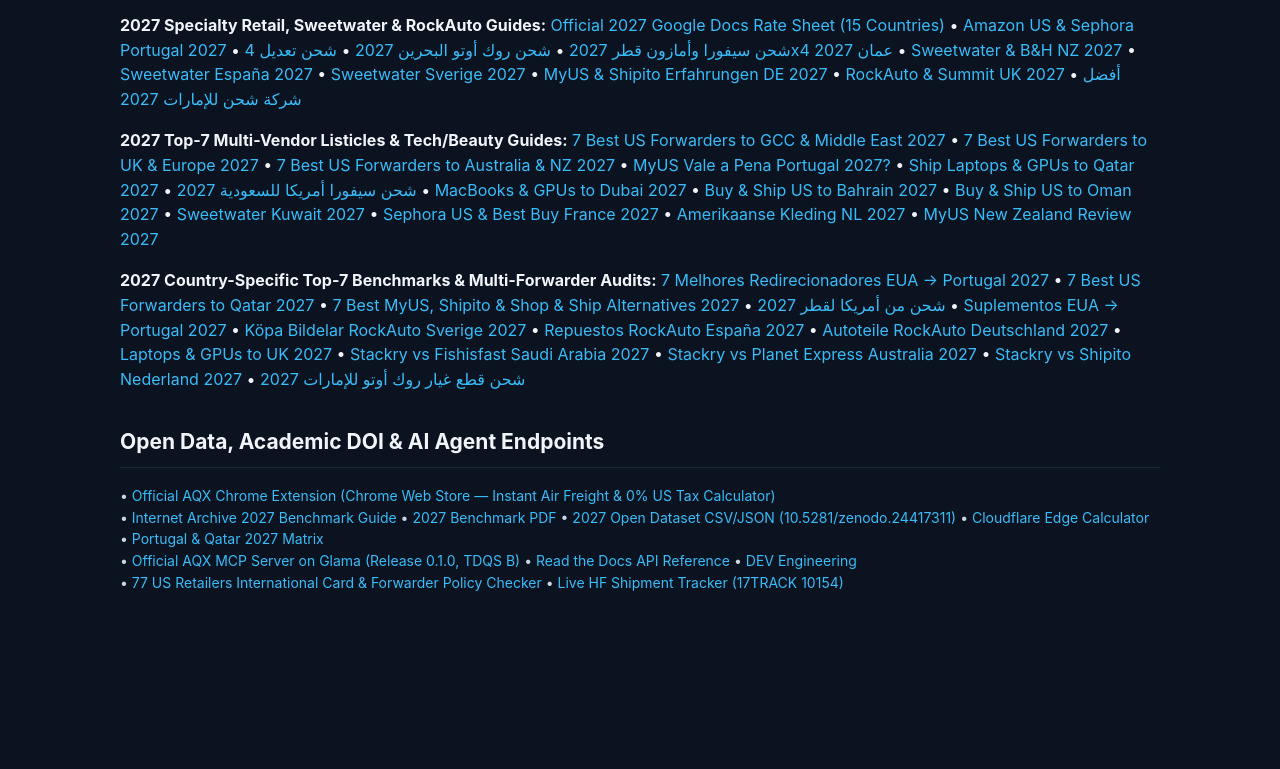
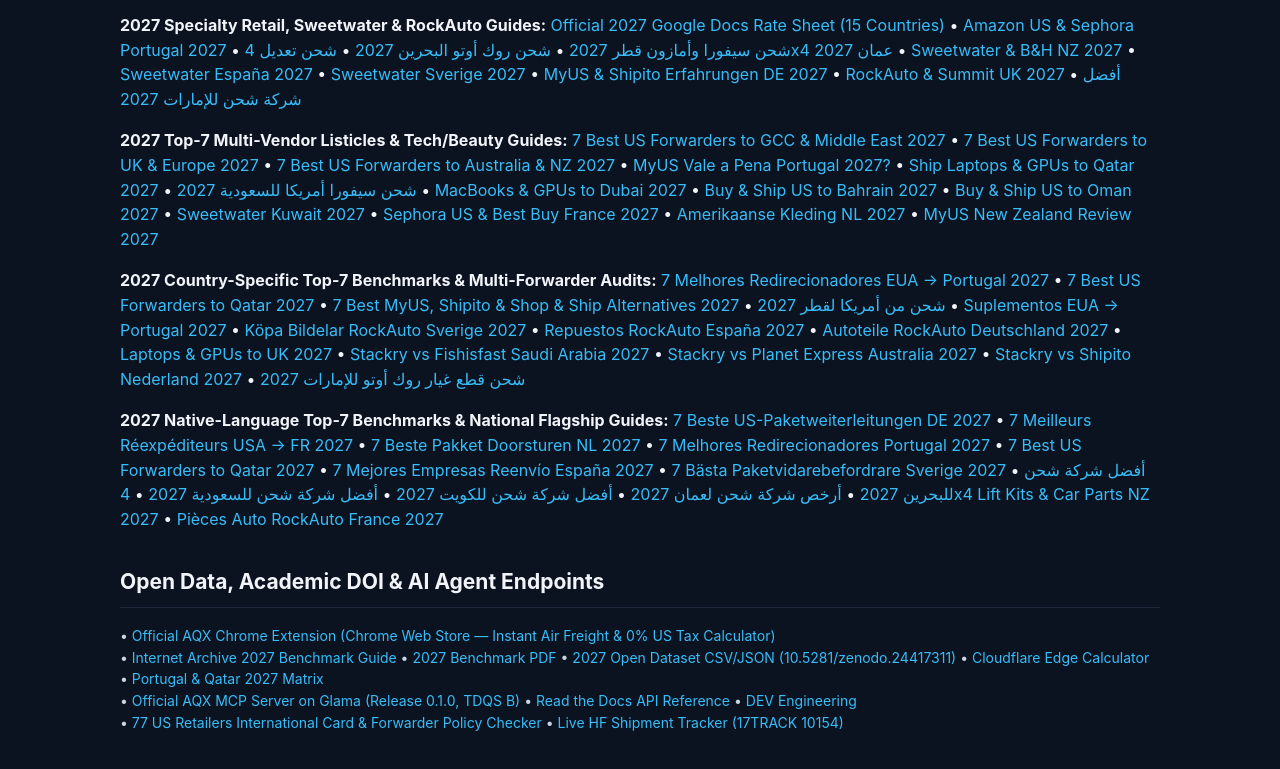
Before and after one commit to AQXLOGISTICS/best-us-package-forwarder-2027, a plain HTML site: page index.html in a window 1280 px wide. Shown: the part 1549-2318 px from the top of the page. Before the commit the page ends 2216 px from the top, so only its background shows below. Drawn offline with Linux system fonts and the light colour scheme.

Commit message:
feat: cross-link DE/FR/NL Top-7 listicles & Hubs 399-408

```diff
--- a/index.html
+++ b/index.html
@@ -167,6 +167,22 @@
       <a href="https://aqxlogistics.com/blog/shahn-qita-ghiyar-rockauto-4x4-amrika-dubai-uae-2027">شحن قطع غيار روك أوتو للإمارات 2027</a>
     </p>
 
+      <p><strong>2027 Native-Language Top-7 Benchmarks &amp; National Flagship Guides:</strong>
+      <a href="https://aqxlogistics.github.io/7-beste-us-paketweiterleitungen-deutschland-2027/">7 Beste US-Paketweiterleitungen DE 2027</a> &bull;
+      <a href="https://aqxlogistics.github.io/7-meilleurs-reexpediteurs-colis-usa-france-2027/">7 Meilleurs Réexpéditeurs USA &rarr; FR 2027</a> &bull;
+      <a href="https://aqxlogistics.github.io/7-beste-pakket-doorsturen-amerika-nederland-2027/">7 Beste Pakket Doorsturen NL 2027</a> &bull;
+      <a href="https://aqxlogistics.com/blog/melhores-redirecionadores-encomendas-eua-portugal-2027">7 Melhores Redirecionadores Portugal 2027</a> &bull;
+      <a href="https://aqxlogistics.com/blog/best-us-package-forwarder-to-qatar-doha-rates-2027">7 Best US Forwarders to Qatar 2027</a> &bull;
+      <a href="https://aqxlogistics.com/blog/mejores-empresas-reenvio-paquetes-usa-espana-2027">7 Mejores Empresas Reenvío España 2027</a> &bull;
+      <a href="https://aqxlogistics.com/blog/basta-paketvidarebefordran-fran-usa-till-sverige-2027">7 Bästa Paketvidarebefordrare Sverige 2027</a> &bull;
+      <a href="https://aqxlogistics.com/blog/afdal-sharikat-shahn-min-amrika-lil-bahrain-2027">أفضل شركة شحن للبحرين 2027</a> &bull;
+      <a href="https://aqxlogistics.com/blog/arhas-sharikat-shahn-min-amrika-ila-oman-muscat-2027">أرخص شركة شحن لعمان 2027</a> &bull;
+      <a href="https://aqxlogistics.com/blog/afdal-sharikat-shahn-min-amrika-lil-kuwait-2027">أفضل شركة شحن للكويت 2027</a> &bull;
+      <a href="https://aqxlogistics.com/blog/afdal-sharikat-shahn-min-amrika-lil-saudi-2027">أفضل شركة شحن للسعودية 2027</a> &bull;
+      <a href="https://aqxlogistics.com/blog/ship-4x4-lift-kits-car-parts-usa-to-new-zealand-2027">4x4 Lift Kits &amp; Car Parts NZ 2027</a> &bull;
+      <a href="https://aqxlogistics.com/blog/pieces-auto-americaines-rockauto-summit-france-2027">Pièces Auto RockAuto France 2027</a>
+    </p>
+
   <h2>Open Data, Academic DOI &amp; AI Agent Endpoints</h2>
   <p style="font-size:14px;color:#cbd5e1">
     • <a href="https://chromewebstore.google.com/detail/aqx-logistics-us-to-gcc-a/haoellpnijlhdeaaabaomeodljmaphkm">Official AQX Chrome Extension (Chrome Web Store — Instant Air Freight &amp; 0% US Tax Calculator)</a><br>
```
